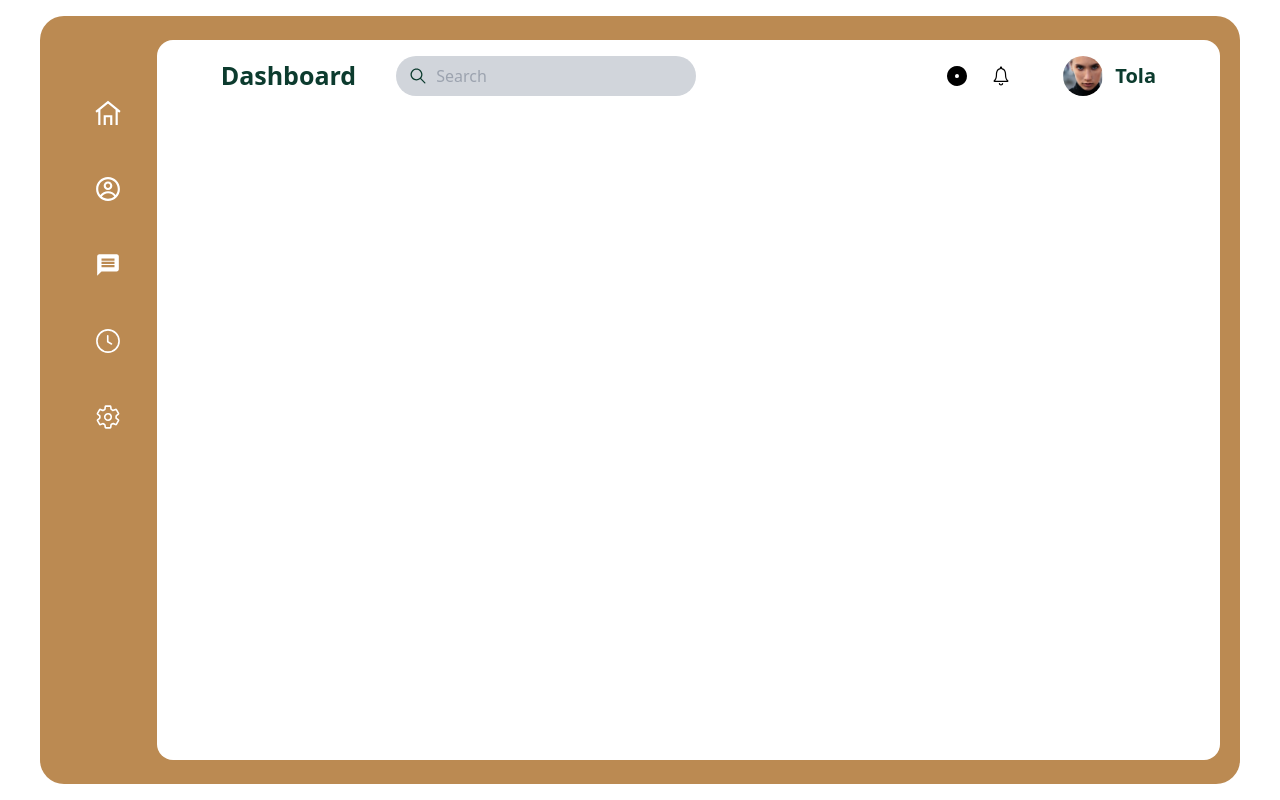
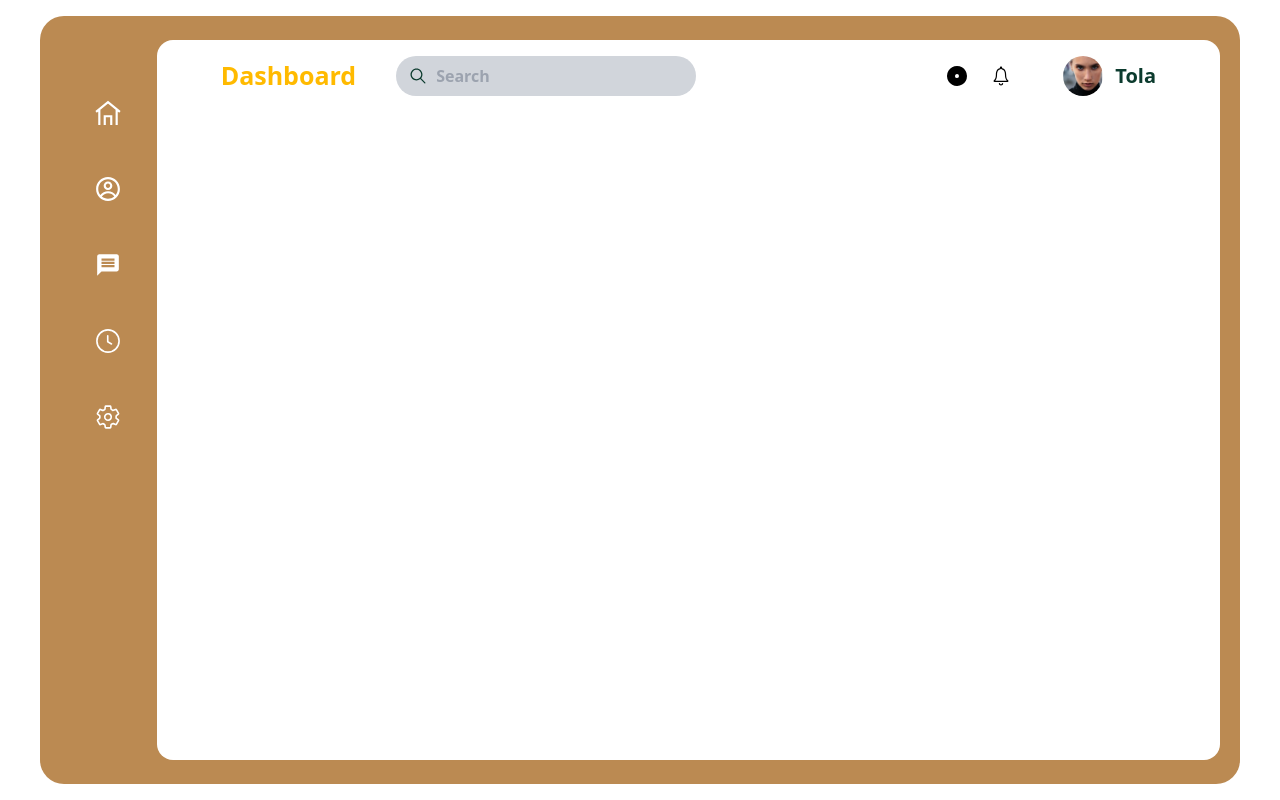
Before and after one commit to IamMishael06/Mars-Schedule, a React (Create React App) app: page / in a window 1280 px wide. Built offline with nearby package versions, Linux system fonts and the light colour scheme.

Commit message:
changed the colors of dashboard text

```diff
--- a/src/dashboard/NavBar.jsx
+++ b/src/dashboard/NavBar.jsx
@@ -8,13 +8,13 @@ const NavBar = () => {
   return (
     <div className=' flex items-center justify-between px-8 gap-6'>
         <div className='flex items-center px-8 gap-10'>
-      <h1 className='text-[#0C3B2E] font-bold text-[25px] '>Dashboard</h1>
+      <h1 className='text-[#FFBA00] font-bold text-[25px]'>Dashboard</h1>
       <div className='relative'>
       <input
         type="search"
         name="search"
         placeholder='Search'
-        className='w-[300px] pl-10 pr-3 py-2 bg-gray-300 rounded-full focus:outline-none focus:ring-2 focus:ring-[#0C3B2E] focus:border-transparent'
+        className='w-[300px] outline-none pl-10 pr-3 py-2 bg-gray-300 rounded-full text-[#0C3B2E] font-bold'
       />
       <IoIosSearch size={20} className='absolute top-1/2 left-3 transform -translate-y-1/2 text-[#0C3B2E]' />
     </div>
```
Also changed, not shown: src/assest/image/info.txt (added).
